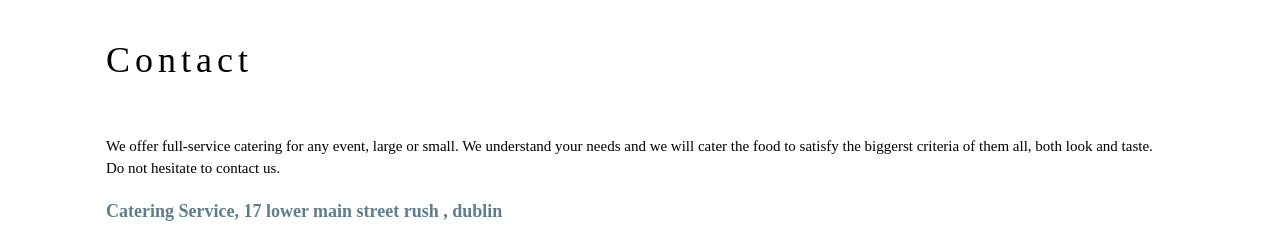
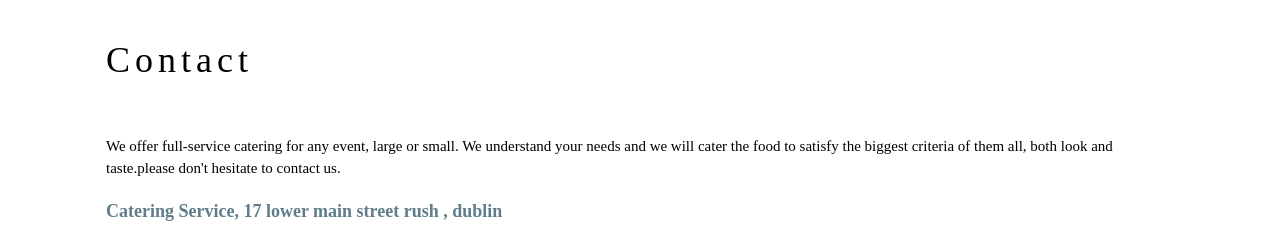
Before and after one commit to aminatalamu/aminatalamu.github.io, a plain HTML site: page index.html in a window 1280 px wide. Shown: the part 2480-2710 px from the top of the page. Drawn offline with nearby package versions, Linux system fonts and the light colour scheme.

Commit message:
Update index.html

```diff
--- a/index.html
+++ b/index.html
@@ -83,7 +83,7 @@ h1,h2,h3,h4,h5,h6 {
   <!-- Contact Section -->
   <div class="w3-container w3-padding-64" id="contact">
     <h1>Contact</h1><br>
-    <p>We offer full-service catering for any event, large or small. We understand your needs and we will cater the food to satisfy the biggerst criteria of them all, both look and taste. Do not hesitate to contact us.</p>
+    <p>We offer full-service catering for any event, large or small. We understand your needs and we will cater the food to satisfy the biggest criteria of them all, both look and taste.please don't hesitate to contact us.</p>
     <p class="w3-text-blue-grey w3-large"><b>Catering Service, 17 lower main street rush , dublin </b></p>
     <p>You can also contact us by phone 0899547234 or email strandbar@catering.com, or you can send us a message here:</p>
     <form action="/action_page.php" target="_blank">
```
